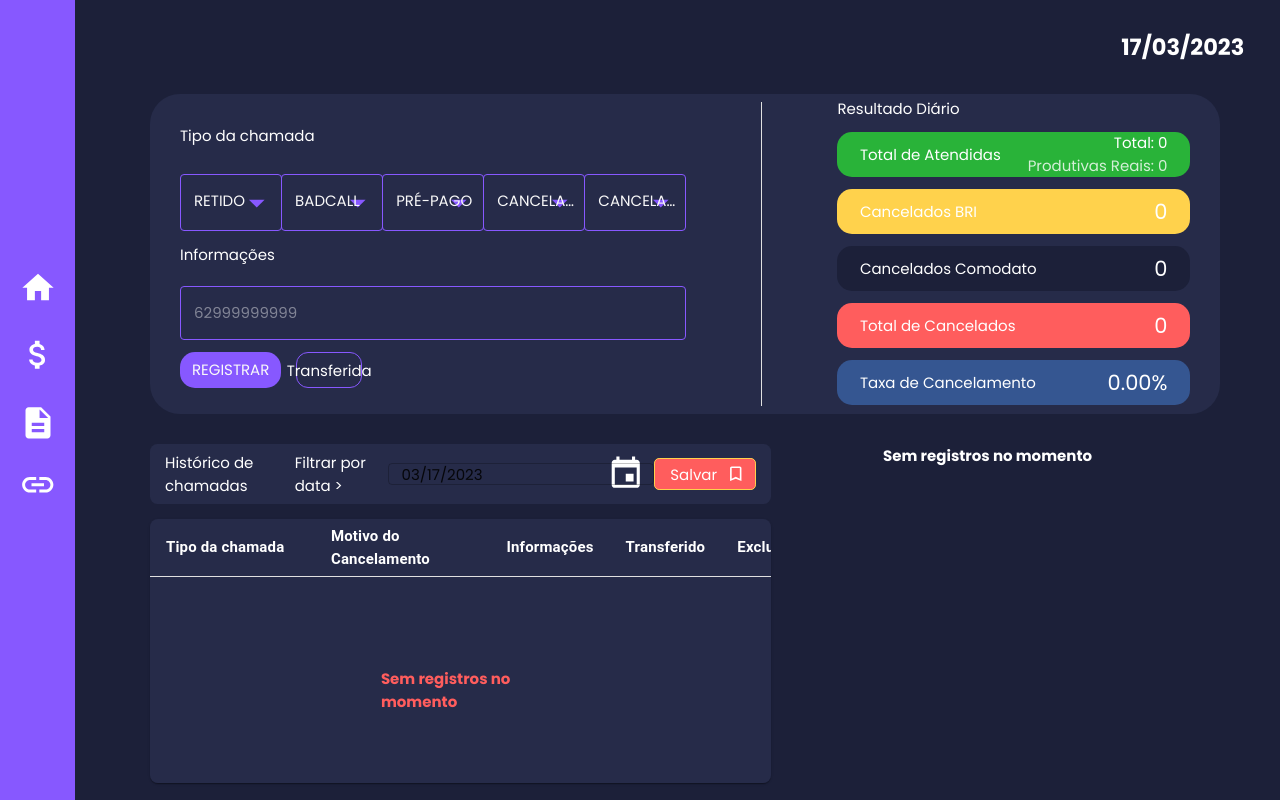
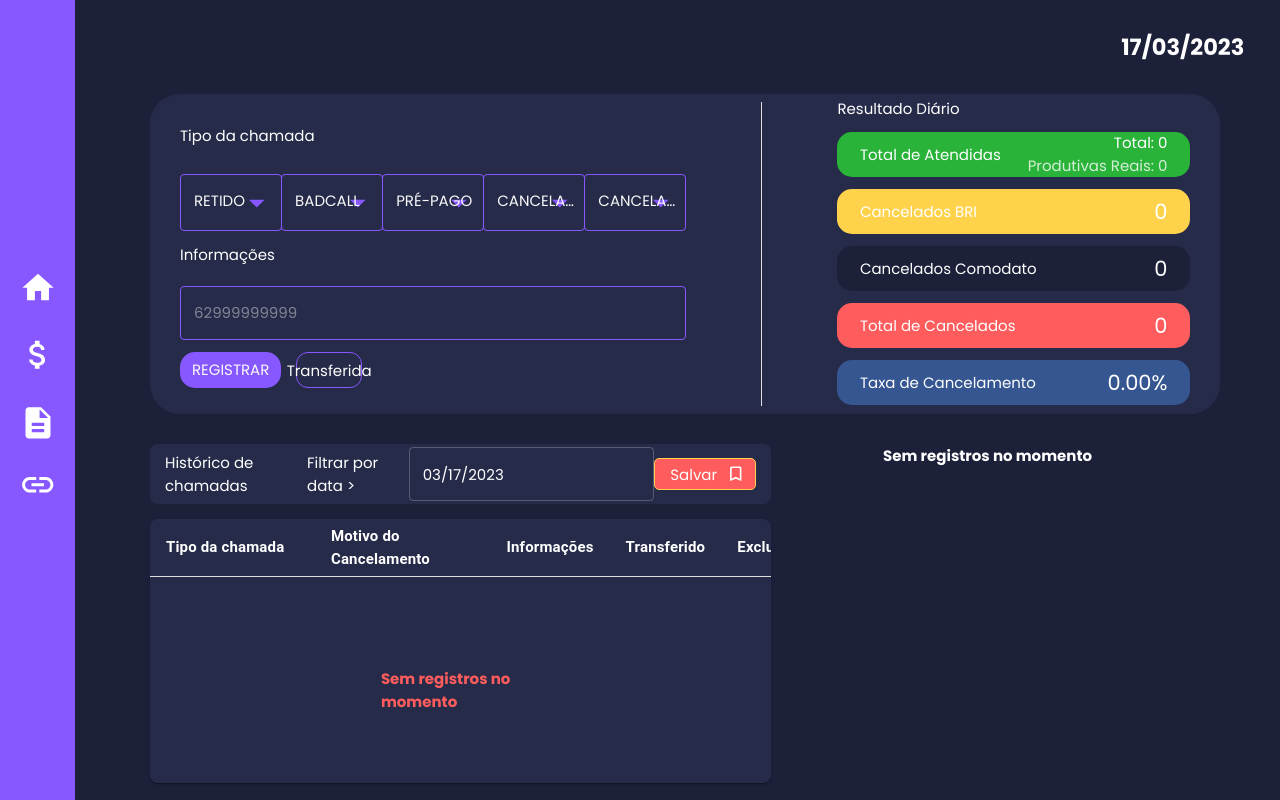
Before and after one commit to joaovsz/callRegister, a React (Vite) app: page / in a window 1280 px wide. Built offline with nearby package versions, Linux system fonts and the light colour scheme.

Commit message:
Dark mode added on datepicker

```diff
--- a/src/components/Register/List/List.tsx
+++ b/src/components/Register/List/List.tsx
@@ -20,6 +20,7 @@ import { AdapterDayjs } from '@mui/x-date-pickers/AdapterDayjs'
 import { DesktopDatePicker } from '@mui/x-date-pickers/DesktopDatePicker'
 import { Checkbox, IconButton } from '@mui/material'
 import DeleteOutlineOutlinedIcon from '@mui/icons-material/DeleteOutlineOutlined'
+import { DatePicker } from '@mui/x-date-pickers'
 
 export const List = () => {
   const [value, setValue] = useState<Dayjs | null>(dayjs())
@@ -41,12 +42,8 @@ export const List = () => {
   }
   const theme = createTheme({
     palette: {
-      primary: {
-        main: '#8758FF'
-      },
-      secondary: {
-        main: '#96BAFF'
-      }
+      mode: 'dark',
+      primary: { main: '#8758FF' }
     },
     typography: {
       fontFamily: ['Poppins'].join(',')
@@ -63,7 +60,7 @@ export const List = () => {
             <p>Filtrar por data &gt; </p>
             <ThemeProvider theme={theme}>
               <LocalizationProvider dateAdapter={AdapterDayjs}>
-                <DesktopDatePicker
+                <DatePicker
                   className="customDatePicker"
                   value={value}
                   minDate={dayjs('2022-01-01')}
```
